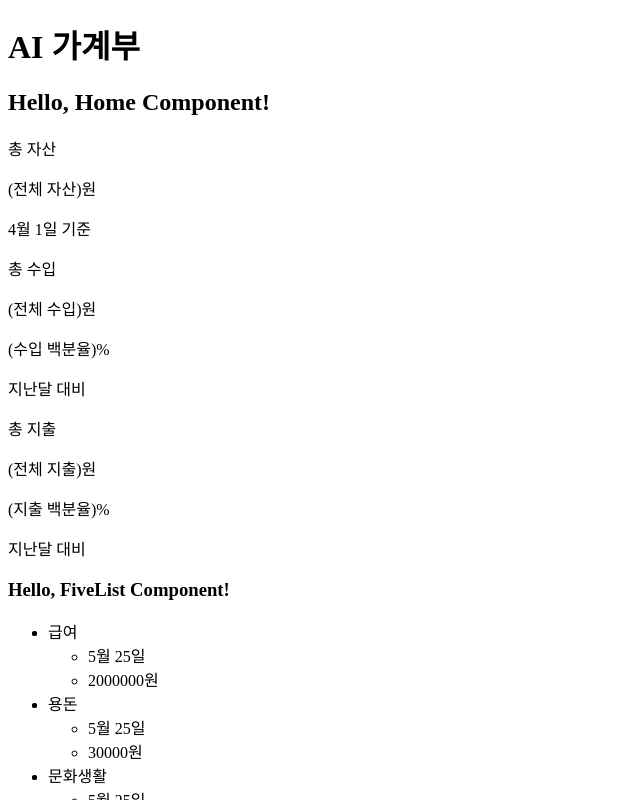
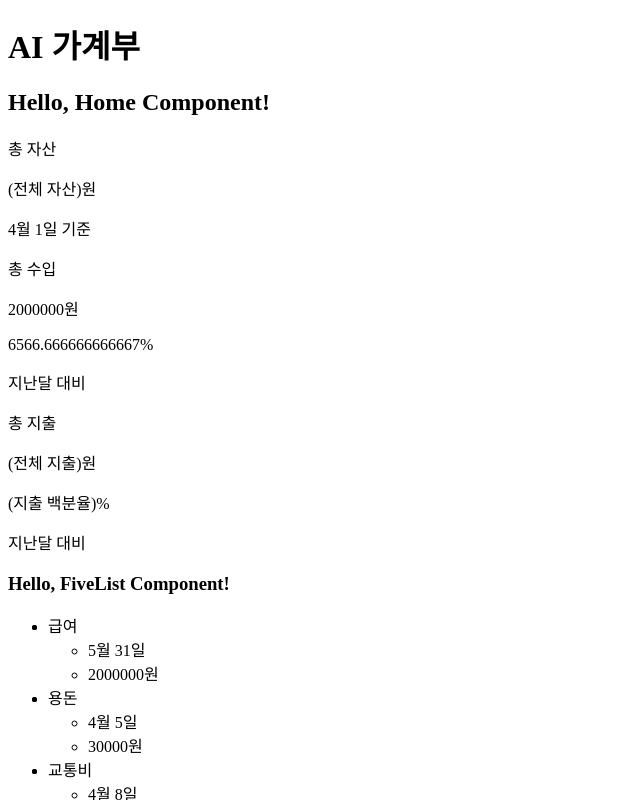
Before and after one commit to SCESecure/AI_Account_Tracker, a React (Vite) app: page / in a window 1280 px wide. Shown: the top 800 px of the page, without its empty margins (0-640 px from the left). Built offline with nearby package versions, Linux system fonts and the light colour scheme.

Commit message:
income.tsx 구현 완료 및 defaultList에 날짜 초기값 설정

```diff
--- a/src/components/Body/Body.tsx
+++ b/src/components/Body/Body.tsx
@@ -32,9 +32,9 @@ export default function Body({ screen }: { screen: ScreenStatus }) {
   const defaultList: List[] = [
     {
       id: uuidv4(),
-      year: year,
-      month: month,
-      day: day,
+      year: 2026,
+      month: 5,
+      day: 31,
       compareDay: month * 30 + day,
       category: "급여",
       isExpense: false,
@@ -42,9 +42,9 @@ export default function Body({ screen }: { screen: ScreenStatus }) {
     },
     {
       id: uuidv4(),
-      year: year,
-      month: month,
-      day: day,
+      year: 2026,
+      month: 4,
+      day: 5,
       compareDay: month * 30 + day,
       category: "용돈",
       isExpense: false,
@@ -52,42 +52,42 @@ export default function Body({ screen }: { screen: ScreenStatus }) {
     },
     {
       id: uuidv4(),
-      year: year,
-      month: month,
-      day: day,
+      year: 2026,
+      month: 5,
+      day: 28,
       compareDay: month * 30 + day,
       category: "식비",
       isExpense: true,
-      price: 15000,
+      price: -15000,
     },
     {
       id: uuidv4(),
-      year: year,
-      month: month,
-      day: day,
+      year: 2026,
+      month: 4,
+      day: 8,
       compareDay: month * 30 + day,
       category: "교통비",
       isExpense: true,
-      price: 3000,
+      price: -3000,
     },
     {
       id: uuidv4(),
-      year: year,
-      month: month,
-      day: day,
+      year: 2026,
+      month: 4,
+      day: 7,
       compareDay: month * 30 + day,
       category: "문화생활",
       isExpense: true,
-      price: 20000,
+      price: -20000,
     },
   ];
 
-  // 이건 내림차순 버전 5개만 보여주는 리스트
-  const top5list: List[] = defaultList.sort((a, b) => b.price - a.price);
+  // 이건 가격 기준 내림차순 버전의 리스트
+  const descList: List[] = defaultList.sort((a, b) => b.price - a.price);
 
   return (
     <>
-      {screen.isHome && <Home top5list={top5list} />}
+      {screen.isHome && <Home descList={descList} />}
       {screen.isList && <List defaultList={defaultList} />}
       {screen.isInput && <Input />}
       {screen.isStat && <Stat />}
--- a/src/components/Body/Home/Expense.tsx
+++ b/src/components/Body/Home/Expense.tsx
@@ -1,4 +1,6 @@
-export default function Expense() {
+import type { List } from "../Body";
+
+export default function Expense({ descList }: { descList: List[] }) {
   /*
     지출 백분율 = (이번달 전체 지출 - 지난달 전체 지출) / 100
   */
--- a/src/components/Body/Home/Home.tsx
+++ b/src/components/Body/Home/Home.tsx
@@ -4,15 +4,16 @@ import FiveList from "./FiveList";
 import Income from "./Income";
 import Total from "./Total";
 
-export default function Home({ top5list }: { top5list: List[] }) {
+export default function Home({ descList }: { descList: List[] }) {
+
   return (
     <>
       <h2>Hello, Home Component!</h2>
 
       <Total />
-      <Income />
-      <Expense />
-      <FiveList top5list={top5list} />
+      <Income descList={descList}/>
+      <Expense descList={descList} />
+      <FiveList top5list={descList} />
     </>
   );
 }
--- a/src/components/Body/Home/Income.tsx
+++ b/src/components/Body/Home/Income.tsx
@@ -1,14 +1,47 @@
-export default function Income() {
+import type { List } from "../Body";
+
+export default function Income({ descList }: { descList: List[] }) {
   /*
-    수입 백분율 = (이번달 전체 수입 - 지난달 전체 수입) / 100
+
+  기존 a원에서 x% 증가했더니 b가 된거임
+
+  a + a * x/100 = b
+  a * (1 + x/100) = b
+  1 + x/100 = b / a
+  x/100 = b / a - 1
+  x = (b / a - 1) * 100
+
+  여기서 a를 lastMonthTotal으로, b를 thisMonthTotal으로 치환
+
+  x = (thisMonthTotal / lastMonthTotal - 1) * 100
+
   */
+
+  const todayDate = new Date();
+
+  let thisMonthTotal = 0; // 이번달 전체 수입
+  let lastMonthTotal = 0; // 지난달 전체 수입
+
+  for (let i = 0; i < descList.length; i++) {
+    if (!descList[i].isExpense) {
+      if (descList[i].month === todayDate.getMonth() + 1) {
+        thisMonthTotal += descList[i].price;
+      }
+      if (descList[i].month === todayDate.getMonth()) {
+        lastMonthTotal += descList[i].price;
+      }
+    }
+  }
+
+  const incomePercent = (thisMonthTotal / lastMonthTotal - 1) * 100;
+
   return (
     <>
       <div>
         <p>총 수입</p>
         {/* 여기는 리스트에서 가져와야 함 */}
-        <p>(전체 수입)원</p>
-        <p>(수입 백분율)%</p>
+        <p>{thisMonthTotal}원</p>
+        <p>{incomePercent}%</p>
         <p>지난달 대비</p>
       </div>
     </>
```
